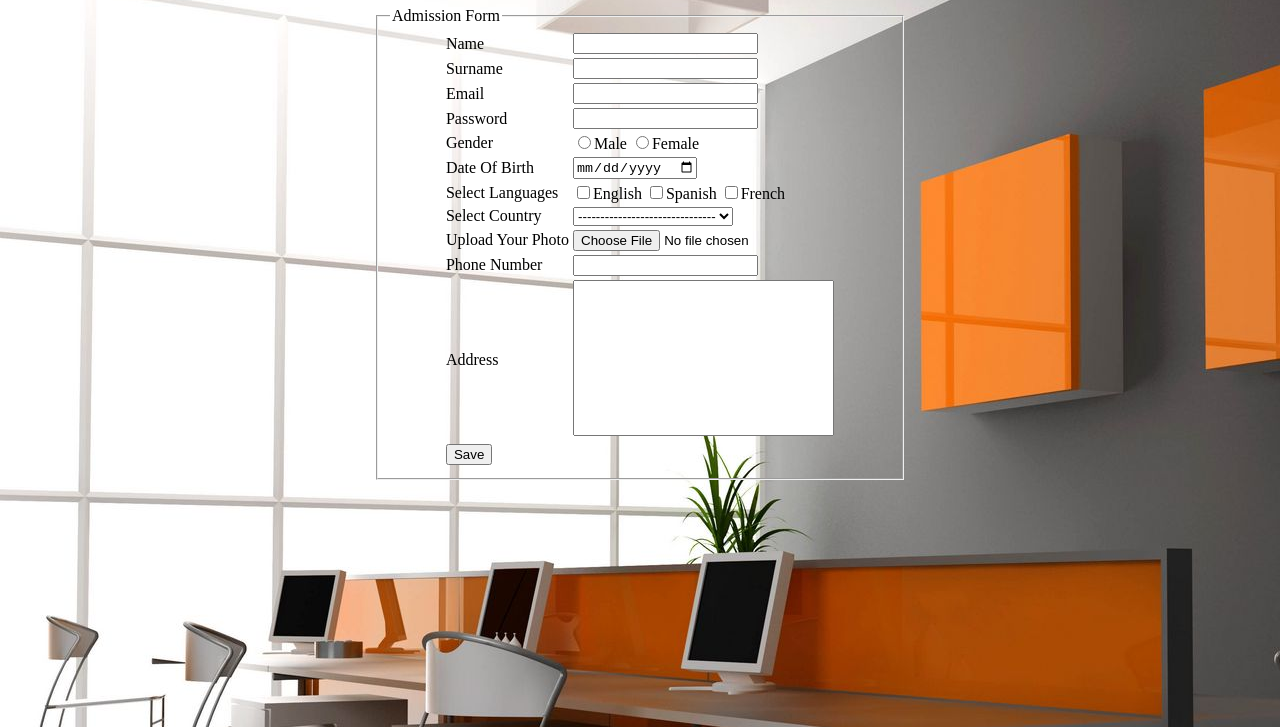
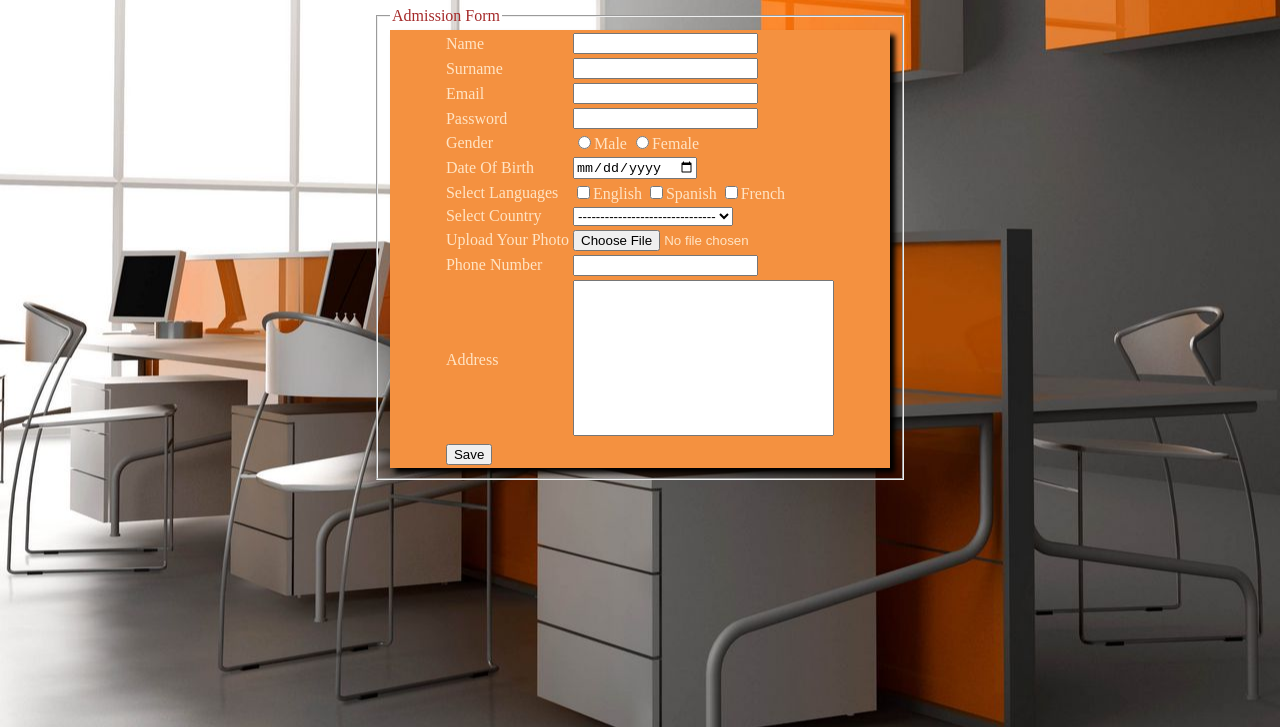
Before and after one commit to SaraBasaran/html-css-b159-164, a plain HTML site: page form1.html in a window 1280 px wide. Shown: the part 73-800 px from the top of the page. Drawn offline with Linux system fonts and the light colour scheme.

Commit message:
last commit

```diff
--- a/form1.html
+++ b/form1.html
@@ -10,12 +10,23 @@
     <style>
         h1{
             text-align: center;
+            color:rgb(159, 106, 8);
         }
         fieldset{
             width: 500px;
         }
         body{
+            color: bisque;
             background-image: url(images/office_design_desks_80537_1600x1200.jpg);
+            background-repeat: no-repeat;
+            background-position: center;
+        }
+        form{
+            background-color: rgb(244, 145, 64);
+            box-shadow: 5px 5px 5px black;
+        }
+        legend{
+            color: brown;
         }
     </style>
     <center>
@@ -82,7 +93,7 @@
      </tr>
      <tr>
         <td><label>Phone Number</label></td>
-        <td><input type="number"></td>
+        <td><input type="tel"></td>
      </tr>
 
      <tr>
```
